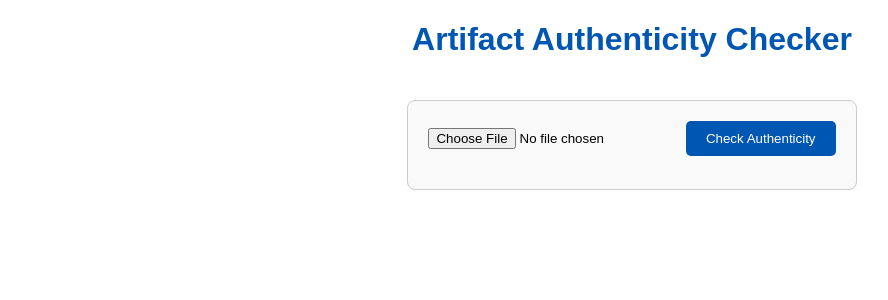
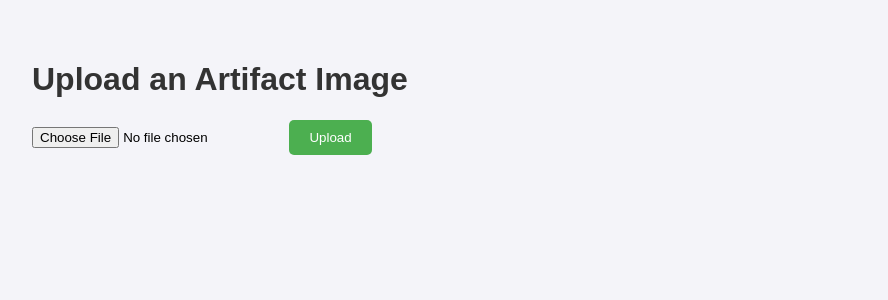
Before and after one commit to kabir-999/authenticity-check, a Flask app: page / in a window 1280 px wide. Shown: the top 300 px of the page, without its empty margins (8-896 px from the left). Run offline with Flask 3, Linux system fonts and the light colour scheme; parts of the project's set-up code (start-up, migrations or seed data) failed here and were passed over.

Commit message:
Updated app.py

```diff
--- a/app.py
+++ b/app.py
@@ -17,7 +17,7 @@ os.makedirs(app.config["UPLOAD_FOLDER"], exist_ok=True)
 dataset_path = "datasets/cleaned_artifacts_with_descriptions.csv"
 features_path = "datasets/precomputed_features.npy"
 df = pd.read_csv(dataset_path)
-df.columns = df.columns.str.strip()
+df.columns = df.columns.str.strip()  # Clean column names
 precomputed_features = np.load(features_path)
 
 # Load TensorFlow Lite model
@@ -37,8 +37,8 @@ def preprocess_image(image_path):
             raise ValueError("Image not found or invalid file format.")
         img = cv2.resize(img, (224, 224))
         img_array = img_to_array(img)
-        img_array = np.expand_dims(img_array, axis=0)
-        return preprocess_input(img_array).astype(np.float32)
+        img_array = np.expand_dims(img_array, axis=0).astype(np.float32)
+        return preprocess_input(img_array)
     except Exception as e:
         print(f"Error preprocessing image: {e}")
         return None
@@ -49,7 +49,11 @@ def extract_features(image_path):
     if preprocessed_img is None:
         return None
 
-    # Run inference
+    # Adjust dimensions to match TensorFlow Lite model input
+    input_shape = input_details[0]['shape']
+    if preprocessed_img.shape != input_shape:
+        preprocessed_img = np.resize(preprocessed_img, input_shape)
+
     interpreter.set_tensor(input_details[0]['index'], preprocessed_img)
     interpreter.invoke()
     features = interpreter.get_tensor(output_details[0]['index'])
@@ -85,7 +89,7 @@ def check_authenticity(image_path, similarity_threshold=0.7):
 # Routes
 @app.route("/")
 def index():
-    return render_template("index.html")
+    return render_template("index.html")  # HTML file for uploading images
 
 @app.route("/upload", methods=["POST"])
 def upload():
--- a/templates/index.html
+++ b/templates/index.html
@@ -7,41 +7,34 @@
     <style>
         body {
             font-family: Arial, sans-serif;
-            text-align: center;
             margin: 20px;
+            padding: 20px;
+            background-color: #f4f4f9;
         }
         h1 {
-            color: #0056b3;
+            color: #333;
         }
         form {
-            margin: 20px;
-            padding: 20px;
-            border: 1px solid #ccc;
-            border-radius: 8px;
-            display: inline-block;
-            background-color: #f9f9f9;
-        }
-        input[type="file"] {
-            margin-bottom: 20px;
+            margin-top: 20px;
         }
         button {
-            padding: 10px 20px;
-            background-color: #0056b3;
+            background-color: #4CAF50;
             color: white;
             border: none;
+            padding: 10px 20px;
+            cursor: pointer;
             border-radius: 5px;
-            cursor: pointer;
         }
         button:hover {
-            background-color: #003d80;
+            background-color: #45a049;
         }
     </style>
 </head>
 <body>
-    <h1>Artifact Authenticity Checker</h1>
+    <h1>Upload an Artifact Image</h1>
     <form action="/upload" method="post" enctype="multipart/form-data">
         <input type="file" name="file" accept="image/*" required>
-        <button type="submit">Check Authenticity</button>
+        <button type="submit">Upload</button>
     </form>
 </body>
 </html>
```
